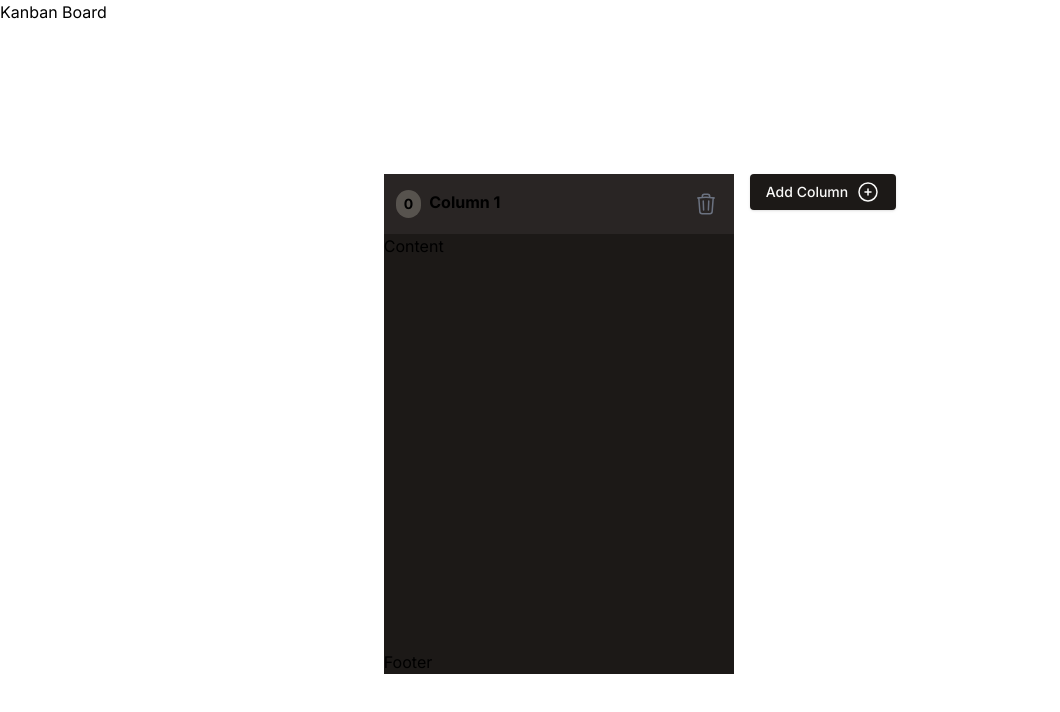
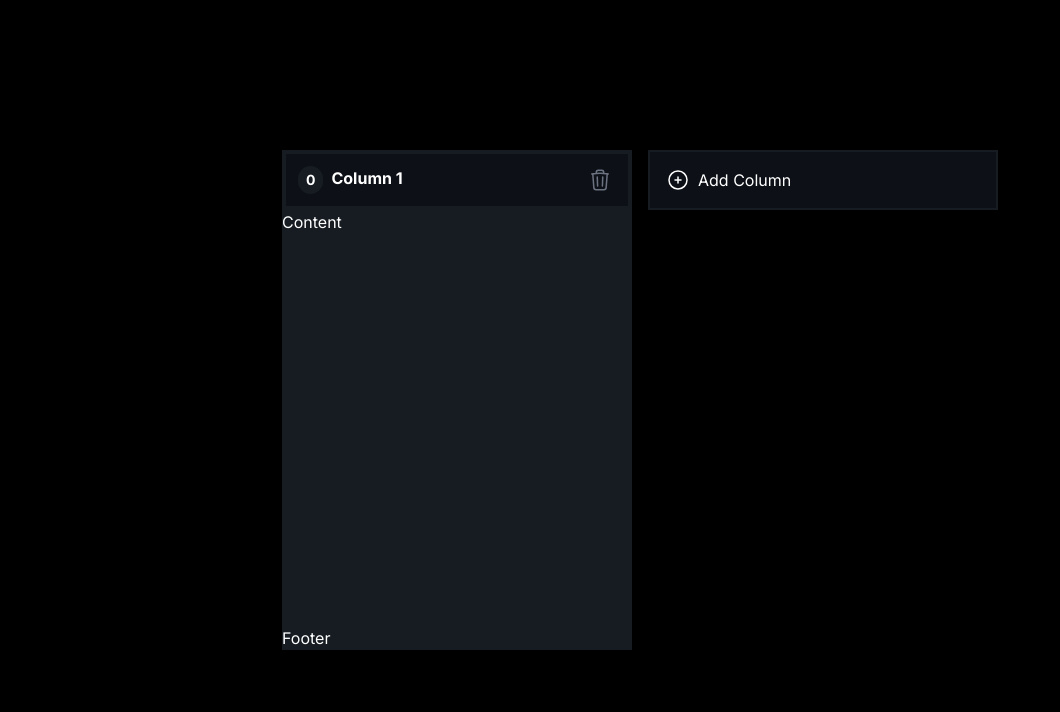
Before and after one commit to gcsbruno/kanban-next, a Next.js app: page / in a window 1280 px wide. Both pictures are taken after a click on the button "Add Column". Shown: the top 712 px of the page, without its empty margins (0-1060 px from the left). Built offline with nearby package versions, Linux system fonts and the light colour scheme.

Commit message:
column state

```diff
--- a/app/globals.css
+++ b/app/globals.css
@@ -2,8 +2,24 @@
 @tailwind components;
 @tailwind utilities;
 
---background: 0 0% 100%;
---foreground: 222.2 47.4% 11.2%;
+html,
+body,
+#root {
+  @apply bg-black text-white box-border;
+}
 
---card: 0 0% 100%;
---card-foreground: 222.2 47.4% 11.2%;
+::-webkit-scrollbar {
+  width: 4px;
+}
+
+::-webkit-scrollbar:horizontal {
+  height: 8px;
+}
+
+::-webkit-scrollbar-thumb {
+  @apply bg-rose-900 rounded-xl;
+}
+
+.task > ::-webkit-scrollbar-thumb {
+  @apply bg-sky-500 rounded-xl;
+}
--- a/app/page.tsx
+++ b/app/page.tsx
@@ -1,3 +1,4 @@
+'use client'
 'use client'
 
 import KanbanBoard from "@/components/KanbanBoard";
@@ -8,7 +9,6 @@ export default function Home() {
 
   return (
     <div>
-      <h1>Kanban Board</h1>
       <KanbanBoard />
     </div>
   );
--- a/components/ColumnContainer.tsx
+++ b/components/ColumnContainer.tsx
@@ -1,34 +1,127 @@
+'use client'
+
 import { Column, Id } from "@/app/types"
-import { Button } from "./ui/button"
 import { TrashIcon } from "./icons/TrashIcon"
+import { useSortable } from "@dnd-kit/sortable";
+import { CSS } from '@dnd-kit/utilities'
+import { listeners } from "process";
+import { useState } from "react";
 
 interface Props {
     column: Column
     deleteColumn: (id: Id) => void;
+    updateColumn: (id: Id, title: string) => void;
 }
 
 export default function ColumnContainer(props: Props) {
 
-    const { column, deleteColumn } = props
+    const { column, deleteColumn, updateColumn } = props
+    const [editMode, setEditMode] = useState(false)
+
+    const { setNodeRef, attributes, transform, transition, isDragging } = useSortable({
+        id: column.id,
+        data: {
+            type: "Column",
+            column,
+        },
+    })
+
+    const style = {
+        transition,
+        transform: CSS.Transform.toString(transform),
+    }
+
+    if (isDragging) {
+        return <div
+            ref={setNodeRef}
+            style={style}
+            className="
+            bg-columnBackgroundColor
+            opacity-40
+            border-2
+            border-pink-500
+            w-[350px]
+            h-[500px]
+            max-h-[500px]
+            rounded-md
+            flex
+            flex-col
+            "
+        >
+        </div>
+    }
 
     return (
-        <div className="bg-stone-900 w-[350px] h-[500px] max-h-[500px] flex rounded-md flex-col"
+        <div
+            ref={setNodeRef}
+            style={style}
+            className="
+            bg-columnBackgroundColor
+            w-[350px]
+            h-[500px]
+            max-h-[500px]
+            rounded-md
+            flex
+            flex-col"
         >
-            <div className="h-[60px] cursor-grab rounded-md rounded-b-none p-3 font-bold border-1 bg-stone-800 flex items-center justify-between">
+            <div
+                {...attributes}
+                {...listeners}
+                onClick={() => setEditMode(true)}
+                className="bg-mainBackgroundColor
+                text-md
+                h-[60px]
+                cursor-grab
+                rounded-md
+                rounded-b-none
+                p-3
+                font-bold
+                border-columnBackgroundColor
+                border-4
+                flex
+                items-center
+                justify-between">
                 <div className="flex gap-2">
-                    <div className=" rounded-full flex justify-center items-center bg-stone-600 px-2 py-1 text-sm">
+                    <div className="flex
+                    justify-center
+                    items-center
+                    bg-columnBackgroundColor
+                    px-2
+                    py-1
+                    text-sm
+                    rounded-full">
                         0
                     </div>
-                    {column.title}
+                    {!editMode && column.title}
+                    {editMode && (
+                        <input
+                            className="bg-black focus:border-rose-500 border rounded outline-none px-2"
+                            value={column.title}
+                            onChange={(e) => updateColumn(column.id, e.target.value)}
+                            autoFocus
+                            onBlur={() => {
+                                setEditMode(false)
+                            }}
+                            onKeyDown={(e) => {
+                                if (e.key !== "Enter") return;
+                                setEditMode(false)
+                            }}
+                        />
+                    )}
                 </div>
-                    <Button
+                <button
                     onClick={() => {
                         deleteColumn(column.id)
                     }}
-                    variant={"ghost"}
-                     className="stroke-gray-500 hover:stroke-white rounded px-1 py-2">
-                        <TrashIcon />
-                    </Button>
+                    className="stroke-gray-500
+                    hover:stroke-white
+                    hover:bg-columnBackgroundColor
+                    rounded
+                    px-1
+                    py-2"
+                >
+                    <TrashIcon />
+                </button>
             </div>
             <div className="flex flex-grow"> Content</div>
             <div>Footer</div>
--- a/components/KanbanBoard.tsx
+++ b/components/KanbanBoard.tsx
@@ -1,14 +1,26 @@
-import React, { useState } from "react";
-import { Button } from "./ui/button";
+'use client'
+
+import React, { useMemo, useState } from "react";
 import PlusIcon from "./icons/PlusIcon";
 import { Column, Id } from "@/app/types";
 import ColumnContainer from "./ColumnContainer";
+import { DndContext, DragEndEvent, DragOverlay, DragStartEvent, PointerSensor, useSensor, useSensors } from '@dnd-kit/core'
+import { SortableContext, arrayMove } from '@dnd-kit/sortable'
+import { createPortal } from "react-dom";
 
 export default function KanbanBoard() {
 
     const [columns, setColumns] = useState<Column[]>([])
-    console.log(columns)
-    function createColumn() {
+    const columnsId = useMemo(() => columns.map((col) => col.id), [columns])
+    const [activeColumn, setActiveColumn] = useState<Column | null>(null)
+
+    const sensors = useSensors(useSensor(PointerSensor, {
+        activationConstraint: {
+            distance: 10,
+        }
+    }))
+
+    function createNewColumn() {
         const columnToAdd: Column = {
             id: generateId(),
             title: `Column ${columns.length + 1}`
@@ -26,23 +38,92 @@ export default function KanbanBoard() {
         setColumns(filteredColumn)
     }
 
+    function updateColumn(id: Id, title: string) {
+        const newColumns = columns.map((col) => {
+            return { ...col, title }
+        });
+
+        setColumns(newColumns)
+    }
+
+    function onDragStart(event: DragStartEvent) {
+        console.log("DRAG START", event)
+        if (event.active.data.current?.type === "Column") {
+            setActiveColumn(event.active.data.current.column);
+            return
+        }
+    }
+
+    function onDragEnd(event: DragEndEvent) {
+        const { active, over } = event;
+
+        if (!over) return;
+
+        const activeColumnId = active.id
+        const overColumnId = over.id
+
+        if (activeColumnId === overColumnId) return;
+        setColumns(columns => {
+            const activeColumnIndex = columns.findIndex(col => col.id === activeColumnId)
+
+            const overColumnIndex = columns.findIndex((col) => col.id === overColumnId)
+            return arrayMove(columns, activeColumnIndex, overColumnIndex)
+        })
+    }
+
     return (
-        <div className="m-auto flex min-h-screen w-full items-center overflow-x-auto overflow-y-hidden px-[40px]">
+        <div
+            className="
+            m-auto
+            flex
+            min-h-screen
+            w-full
+            items-center
+            overflow-x-auto
+            overflow-y-hidden
+            px-[40px]
+            "
+        >
+            <DndContext
+                onDragStart={onDragStart}
+                onDragEnd={onDragEnd}>
                 <div className="m-auto flex gap-4">
                     <div className="flex gap-4">
+                        <SortableContext items={columnsId}>
                             {columns.map((col) =>
-                        <ColumnContainer key={col.id} column={col} deleteColumn={deleteColumn} />
+                                <ColumnContainer
+                                    key={col.id}
+                                    column={col}
+                                    deleteColumn={deleteColumn}
+                                    updateColumn={updateColumn} />
                             )}
+                        </SortableContext>
                     </div>
-                <Button
+
+                    <button
                         onClick={() => {
-                        createColumn()
+                            createNewColumn()
                         }}
-                    className="flex gap-2 rounded ring-stone-400 hover:ring-2">
+                        className="
+                        h-[60px]
+                        w-[350px]
+                        min-w-[350px]
+                        cursor-pointer
+                        rounded-lg
+                        bg-mainBackgroundColor
+                        border-2
+                        border-columnBackgroundColor
+                        p-4
+                        ring-rose-500
+                        hover:ring-2
+                        flex
+                        gap-2
+                        ">
+                        <PlusIcon />
                         Add Column
-                    <PlusIcon />
-                </Button>
+                    </button>
                 </div>
+            </DndContext>
         </div>
     )
 }
--- a/tailwind.config.js
+++ b/tailwind.config.js
@@ -6,7 +6,7 @@ module.exports = {
     './components/**/*.{ts,tsx}',
     './app/**/*.{ts,tsx}',
     './src/**/*.{ts,tsx}',
-	],
+  ],
   theme: {
     container: {
       center: true,
@@ -17,39 +17,8 @@ module.exports = {
     },
     extend: {
       colors: {
-        border: "hsl(var(--border))",
-        input: "hsl(var(--input))",
-        ring: "hsl(var(--ring))",
-        background: "hsl(var(--background))",
-        foreground: "hsl(var(--foreground))",
-        primary: {
-          DEFAULT: "hsl(var(--primary))",
-          foreground: "hsl(var(--primary-foreground))",
-        },
-        secondary: {
-          DEFAULT: "hsl(var(--secondary))",
-          foreground: "hsl(var(--secondary-foreground))",
-        },
-        destructive: {
-          DEFAULT: "hsl(var(--destructive))",
-          foreground: "hsl(var(--destructive-foreground))",
-        },
-        muted: {
-          DEFAULT: "hsl(var(--muted))",
-          foreground: "hsl(var(--muted-foreground))",
-        },
-        accent: {
-          DEFAULT: "hsl(var(--accent))",
-          foreground: "hsl(var(--accent-foreground))",
-        },
-        popover: {
-          DEFAULT: "hsl(var(--popover))",
-          foreground: "hsl(var(--popover-foreground))",
-        },
-        card: {
-          DEFAULT: "hsl(var(--card))",
-          foreground: "hsl(var(--card-foreground))",
-        },
+        "mainBackgroundColor": '#0D1117',
+        "columnBackgroundColor": '#161C22'
       },
       borderRadius: {
         lg: "var(--radius)",
```
Also changed, not shown: package.json (+4 -8 lines), 1 other file (tests, documents, lock files or other folders). Lines whose indentation alone changed are shown as unchanged.
